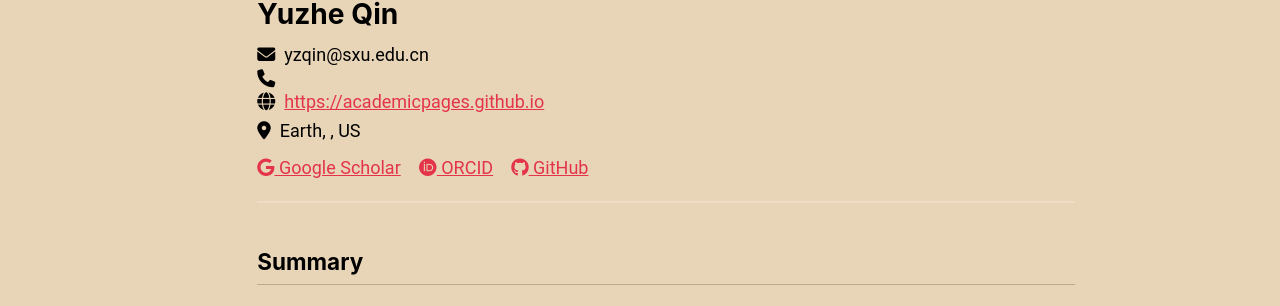
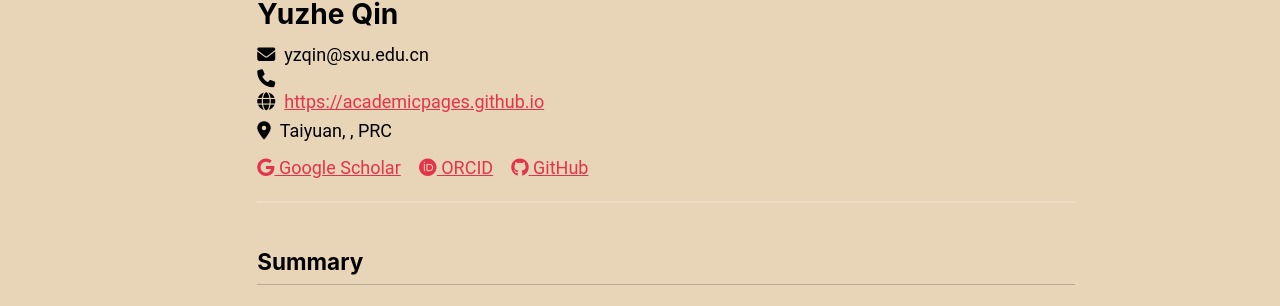
Before and after one commit to yzqinmath/yzqinmath.github.io, a Jekyll site: the page built from _pages/cv-json.md, in a window 1280 px wide and 900 px high. Shown: the part 143-449 px from the top of the window. Built offline with Jekyll 4.4.1, drawn with Linux system fonts in a browser that asks for light colours; a script bundle is joined from its source files by our own code; library files that are not in the unit come from our copies.

Commit message:
Update location and profile URLs in cv.json

```diff
--- a/_data/cv.json
+++ b/_data/cv.json
@@ -7,16 +7,16 @@
     "summary": "Currently employed at Shanxi University. Short biography for the left-hand sidebar",
     "location": {
       "address": "",
-      "postalCode": "",
-      "city": "Earth",
-      "countryCode": "US",
+      "postalCode": "030006",
+      "city": "Taiyuan",
+      "countryCode": "PRC",
       "region": ""
     },
     "profiles": [
       {
         "network": "Google Scholar",
         "username": "",
-        "url": "https://scholar.google.com/citations?user=PS_CX0AAAAAJ"
+        "url": "https://scholar.google.com/citations?user=5biveasAAAAJ&hl=zh-CN"
       },
       {
         "network": "ORCID",
```
